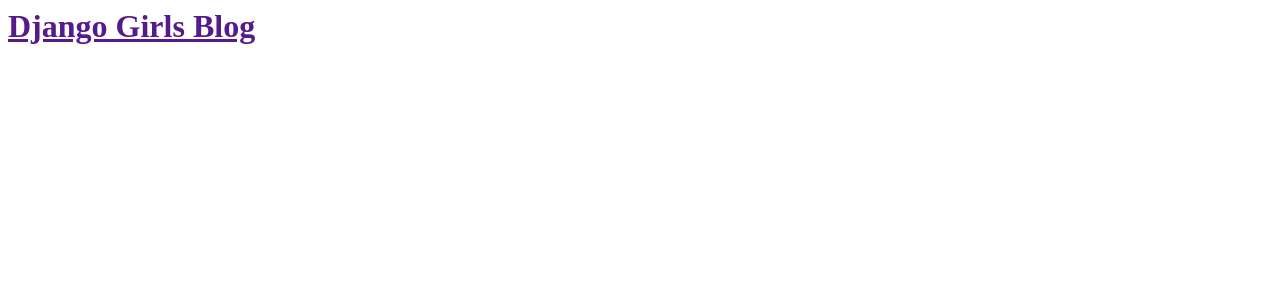
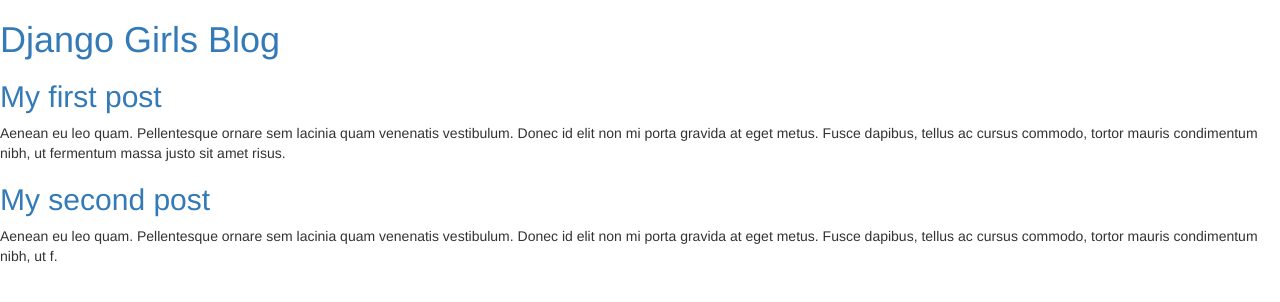
Before and after one commit to Jia0507/my-fist-blog, a Django app: page / in a window 1280 px wide. Shown: the top 302 px of the page. Run offline with Django 3.2, Linux system fonts and the light colour scheme; some libraries are stand-ins or nearby versions.

Commit message:
Changed the HTML for the site.

```diff
--- a/blog/templates/blog/post_list.html
+++ b/blog/templates/blog/post_list.html
@@ -1,19 +1,32 @@
+{% load static %}
 <html>
     <head>
         <title>Django Girls blog</title>
+        <link rel="stylesheet" href="//maxcdn.bootstrapcdn.com/bootstrap/3.2.0/css/bootstrap.min.css">
+        <link rel="stylesheet" href="//maxcdn.bootstrapcdn.com/bootstrap/3.2.0/css/bootstrap-theme.min.css">
+        <link rel="stylesheet" href="{% static 'css/blog.css' %}">
     </head>
     <body>
         <div>
-            <h1><a href="">Django Girls Blog</a></h1>
+            <h1><a href="/">Django Girls Blog</a></h1>
         </div>
+
+        <div>
+                   <h2><a href="">My first post</a></h2>
+                   <p>Aenean eu leo quam. Pellentesque ornare sem lacinia quam venenatis vestibulum. Donec id elit non mi porta gravida at eget metus. Fusce dapibus, tellus ac cursus commodo, tortor mauris condimentum nibh, ut fermentum massa justo sit amet risus.</p>
+               </div>
+
+               <div>
+                   <h2><a href="">My second post</a></h2>
+                   <p>Aenean eu leo quam. Pellentesque ornare sem lacinia quam venenatis vestibulum. Donec id elit non mi porta gravida at eget metus. Fusce dapibus, tellus ac cursus commodo, tortor mauris condimentum nibh, ut f.</p>
+               </div>
 
         {% for post in posts %}
             <div>
-                <p>published: {{ post.published_date }}</p>
                 <h1><a href="">{{ post.title }}</a></h1>
                 <p>{{ post.text|linebreaksbr }}</p>
+
             </div>
         {% endfor %}
-
     </body>
 </html>
```
